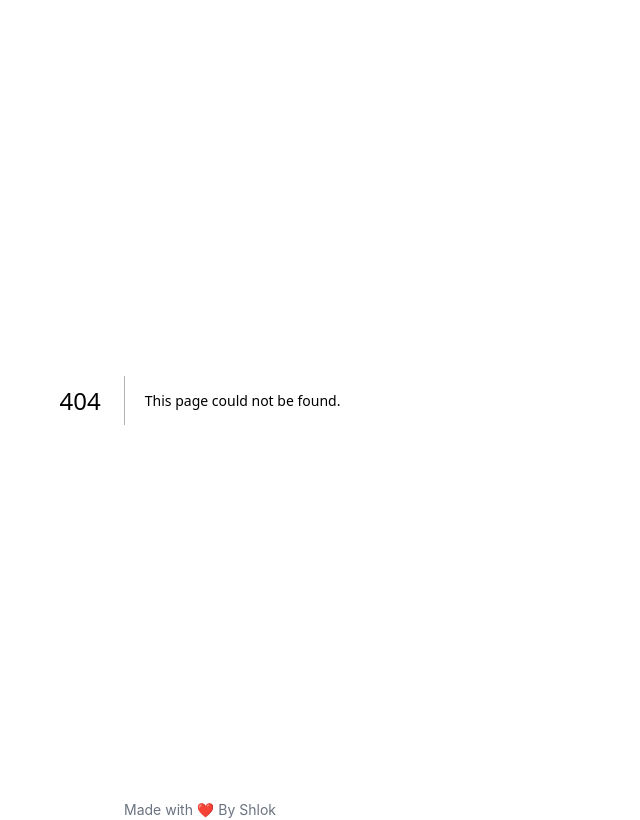
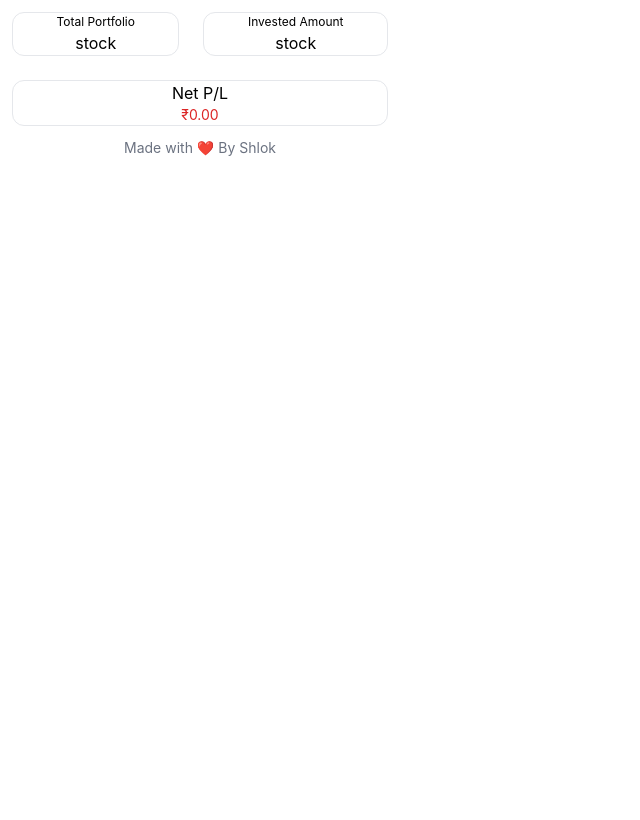
Before and after one commit to shkuls/upstox-monitor, a Next.js app: page /isLoggedin/portfolio/Portfolio in a window 1280 px wide. Before the commit this address had no page. Shown: the whole page, without its empty margins (0-640 px from the left). Built offline with nearby package versions, Linux system fonts and the light colour scheme; no server answers.

Commit message:
added portfolio

```diff
--- a/components/Portfolio.jsx
+++ /dev/null
@@ -1,9 +0,0 @@
-import React from 'react'
-
-export default function Portfolio() {
-  return (
-    <div>
-
-    </div>
-  )
-}
--- a/pages/Login/Login.js
+++ b/pages/Login/Login.js
@@ -2,8 +2,8 @@ import React from 'react'
 
 export default function Login() {
     const upstoxLogin = ()=>{
-        // chrome.tabs.create({ url: "https://stock-monitor-backend-theta.vercel.app/login" });
-         window.location.href="https://stock-monitor-backend-theta.vercel.app/login";
+        chrome.tabs.create({ url: "https://stock-monitor-backend-theta.vercel.app/login" });
+        //  window.location.href="https://stock-monitor-backend-theta.vercel.app/login";
     }
   return (
     <div className='h-[200px] flex'>
--- a/pages/index.js
+++ b/pages/index.js
@@ -33,7 +33,7 @@ export default function index() {
     }
         const accessData = JSON.parse(localStorage.getItem('accessData'));
             if (accessData) {
-              if(currentTime - accessData.time > 3600000 ){
+              if((currentTime - accessData.token_creation_time)/1000 < 36000 ){
                 setaccess(accessData.access_token)
                 setLogin(true)
 
--- a/pages/isLoggedin/Home.js
+++ b/pages/isLoggedin/Home.js
@@ -1,11 +1,10 @@
 import React, { useState } from 'react';
-import Positions from './positions/positions';
-import Watch from './watch/watch';
-import wave from "../../public/wave.svg"
+import Portfolio from './portfolio/Portfolio';
+import Holding from './holding/Holding';
 
 
 export default function Home() {
-  const [active , setActive] = useState("positions");
+  const [active , setActive] = useState("holding");
 
 
   return (
@@ -13,16 +12,16 @@ export default function Home() {
     <div className="h-full ">
 
       <div className='bg-[#5A298B] flex flex-row justify-around w-full m-auto h-'>
-        <button className="headerButton text-sm text-white p-3 tracking-widest" onClick={()=>{setActive("positions")}}>
-    Positions
+        <button className="headerButton text-sm text-white p-3 tracking-widest" onClick={()=>{setActive("holding")}}>
+    Holding
         </button>
-        <button className="headerButton text-sm text-white p-3 tracking-widest" onClick={()=>{setActive("watchlist")}}>
-    Watchlist
+        <button className="headerButton text-sm text-white p-3 tracking-widest" onClick={()=>{setActive("portfoliolist")}}>
+    Portfolio
         </button>
       </div>
      <div className="bg-white">
 
-      { active == "positions" ?<Positions/> : <Watch/>}
+      { active == "holding" ?<Holding/> : <Portfolio/>}
      </div>
       </div>
   );
--- a/pages/isLoggedin/positions/Positions.js
+++ b/pages/isLoggedin/holding/Holding.js
@@ -7,14 +7,14 @@ import { AccessContext } from '../..'
 import Link from 'next/link'
 
 
-export default function Positions() {
+export default function Holding() {
     const token = useContext(AccessContext);
 
     const [PositionData , setPositionData] = useState("")
     let config = {
       method: 'get',
     maxBodyLength: Infinity,
-      url: 'https://api.upstox.com/v2/portfolio/long-term-holdings',
+      url: 'https://api.upstox.com/v2/pnl/long-term-holdings',
       headers: {
         'Authorization' : `Bearer ${token}` ,
         'Accept': 'application/json'
@@ -40,7 +40,7 @@ export default function Positions() {
 
 
 
-  let portfolio=0;
+  let pnl=0;
 
 
 
@@ -48,7 +48,7 @@ export default function Positions() {
     <div className="flex flex-row">
     <div className='flex flex-col'>
      {PositionData.data?.map((stock)=>{
-      portfolio+=stock.pnl;
+      pnl+=stock.pnl;
       return (<HoldingCard props={stock} />)
      }
     )}
@@ -57,7 +57,7 @@ export default function Positions() {
         <span className='flex flex-col mt-10'>
 
         <p className='text-center font-sm]'>Net P/L</p>
-        <p className={`text-sm m-auto ${portfolio >0 ?"text-green-600" : "text-red-600"}`}>{"₹"+portfolio}</p>
+        <p className={`text-sm m-auto ${pnl >0 ?"text-green-600" : "text-red-600"}`}>{"₹"+pnl.toFixed(2)}</p>
         </span>
         <Link className="bg-[#41246E] text-white w-full
          h-[40px] p-2 rounded-md transition-all m-auto text-sm active:bg-[#986bdb] hover:bg-[#6c48a3] text-center" href="https://pro.upstox.com/" >Open Upstox</Link>
--- /dev/null
+++ b/pages/isLoggedin/portfolio/Portfolio.js
@@ -0,0 +1,78 @@
+import React from 'react'
+import { useContext , useState , useEffect} from 'react'
+import { AccessContext } from '../..'
+import axios from 'axios';
+
+
+export default function Portfolio() {
+  const token = useContext(AccessContext);
+  const [PositionData , setPositionData] = useState("")
+  let config = {
+    method: 'get',
+  maxBodyLength: Infinity,
+    url: 'https://api.upstox.com/v2/portfolio/long-term-holdings',
+    headers: {
+      'Authorization' : `Bearer ${token}` ,
+      'Accept': 'application/json'
+    }
+  };
+  // setInterval(()=>{
+    useEffect(()=>{
+
+      console.log("req sent")
+              axios(config)
+        .then((response) => {
+          setPositionData(response.data);
+        })
+        .catch((error) => {
+          console.log(error);
+        });
+    } , [])
+
+
+
+  // } , 7200)
+
+
+
+
+let portfolio=0;
+let investedPortfolio =0;
+let totalPnl =0;
+  return (
+    <div >
+
+    <div className=" flex flex-row ">
+    <span className='flex flex-col flex-auto border rounded-xl m-3'>
+          <h1 className='text-[12px] text-center'>
+          {"Total Portfolio"}
+          </h1>
+          <h1 className='text-md text-center'>
+          {"stock"}
+          </h1>
+
+    </span>
+    <span className='flex flex-col flex-auto border rounded-xl m-3'>
+          <h1 className='text-[12px] text-center'>
+          {"Invested Amount"}
+          </h1>
+          <h1 className='text-md text-center'>
+          {"stock"}
+          </h1>
+
+    </span>
+
+    </div>
+
+
+    <span className='flex flex-col  border rounded-xl m-3'>
+
+        <p className='text-center font-sm'>Net P/L</p>
+        <p className={`text-sm m-auto ${portfolio >0 ?"text-green-600" : "text-red-600"}`}>{"₹"+portfolio.toFixed(2)}</p>
+        </span>
+
+
+        </div>
+      )
+
+}
--- a/pages/isLoggedin/watch/Watch.js
+++ /dev/null
@@ -1,10 +0,0 @@
-import React from 'react'
-
-export default function Watch() {
-  return (
-    <div>
-      watch
-
-    </div>
-  )
-}
```
